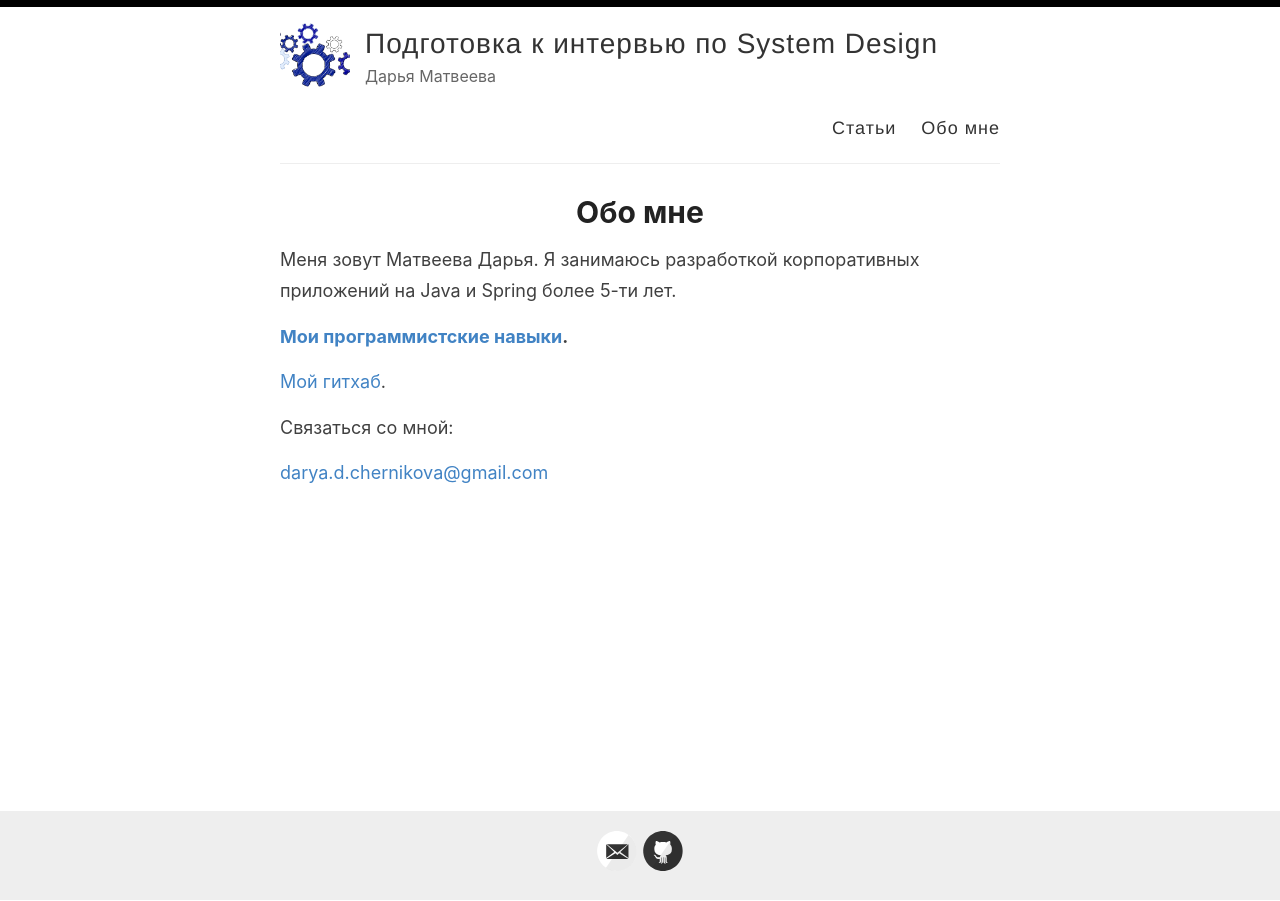
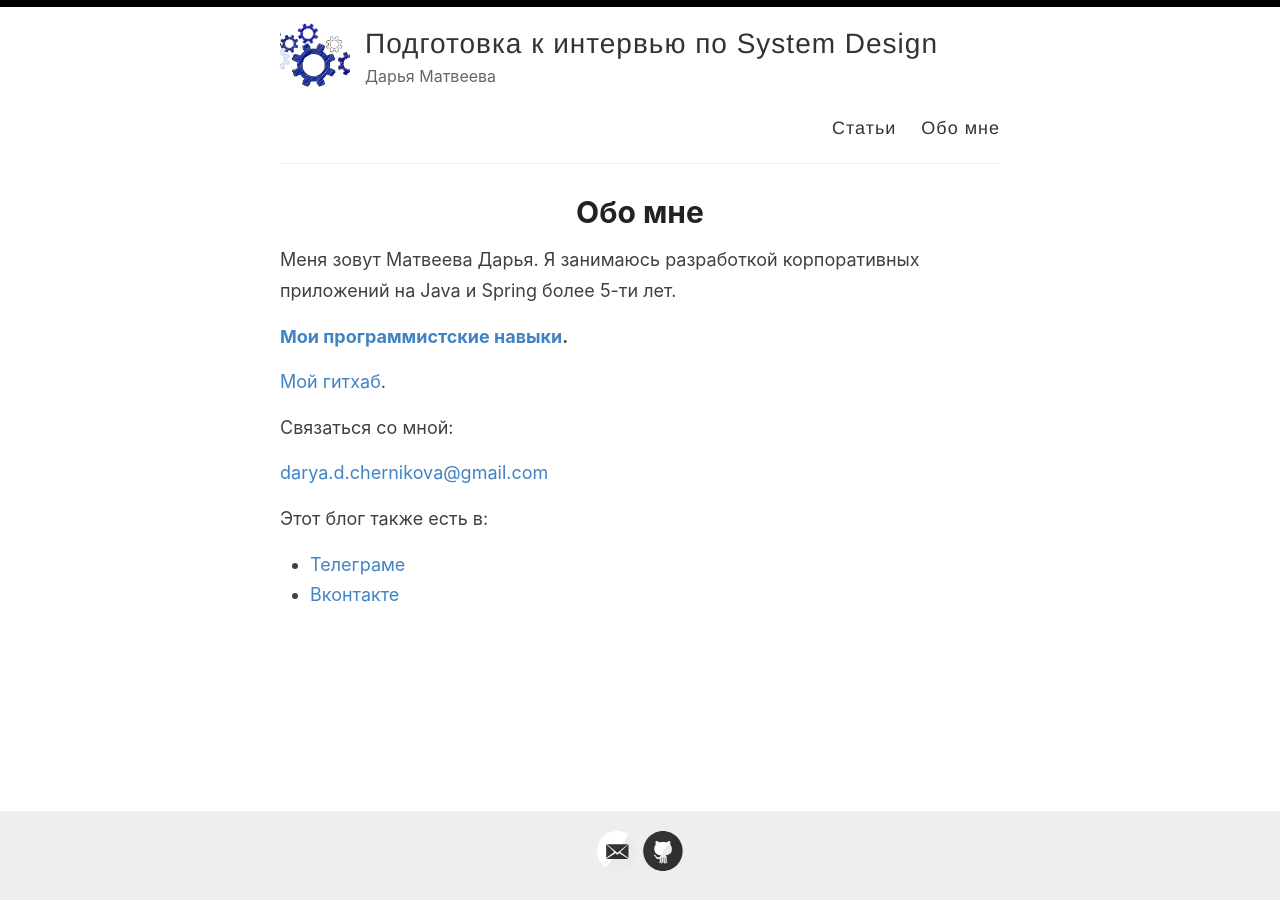
Before and after one commit to DMatveeva/dmatveeva.github.io, a Jekyll site: the page built from _pages/about.md, in a window 1280 px wide. Built offline with Jekyll 4.4.1, drawn with Linux system fonts in a browser that asks for light colours.

Commit message:
add links to vk and telegram

```diff
--- a/_pages/about.md
+++ b/_pages/about.md
@@ -16,3 +16,7 @@ permalink: /about/
 Связаться со мной:
 
 [darya.d.chernikova@gmail.com](mailto:darya.d.chernikova@gmail.com)
+
+Этот блог также есть в:
+- [Телеграме](https://t.me/+1yDPIJcF2PUxNDRi)
+- [Вконтакте](https://vk.com/public222136703)
```
